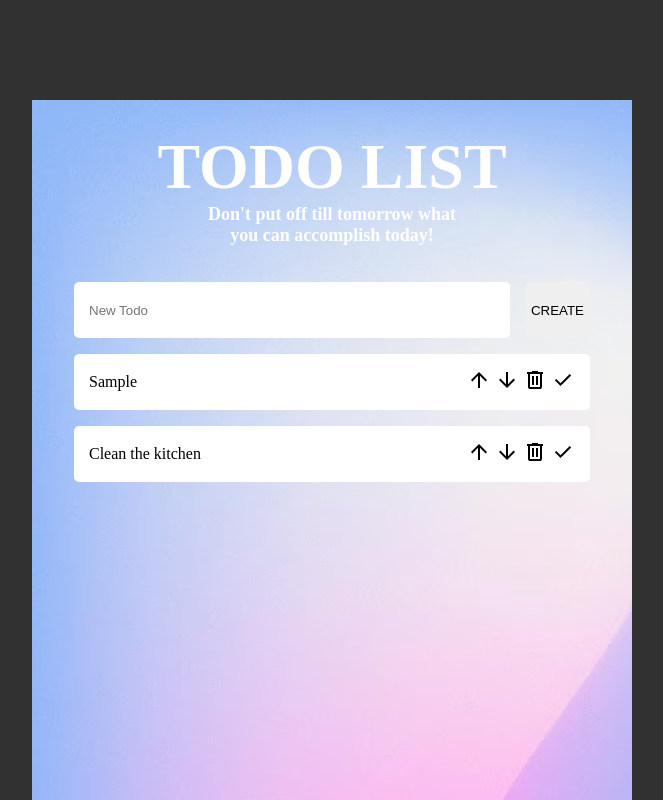
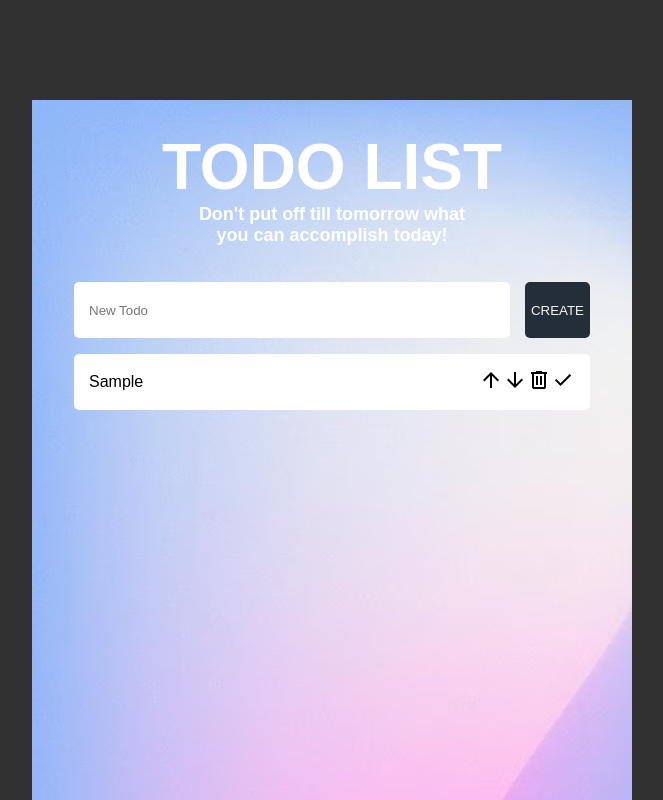
Before and after one commit to TechBoxNorth/uppgift-js-todo-list, a plain HTML site: page index.html in a window 1280 px wide. Both pictures are taken after typing "Sample" into the empty fields and a click on the button "CREATE". Shown: the top 800 px of the page, without its empty margins (308-971 px from the left). Drawn offline with Linux system fonts and the light colour scheme.

Commit message:
reworked how tasks are added, made tasks checkable

```diff
--- a/index.css
+++ b/index.css
@@ -1,6 +1,7 @@
 * {
     box-sizing: border-box;
     margin: 0;
+    font-family: 'Poppins', sans-serif;
 }
 
 body {
@@ -41,7 +42,7 @@ header h3 {
     width: 86%;
 }
 
-.task-text {
+.task-textbox {
     border: none;
     width: 100%;
     background-color: white;
@@ -58,6 +59,8 @@ button {
     border-radius: 5px;
     margin-right: 0;
     margin-left: auto;
+    background-color: rgb(35, 46, 56);
+    color: whitesmoke;
 }
 
 .task-list {
@@ -79,6 +82,14 @@ button {
     padding-left: 15px;
 }
 
+.check-task {
+    content: url(img/check.svg);
+}
+
+.check-task.checked {
+    content: url(img/check_green.svg);
+}
+
 .task p {
     margin-top: auto;
     margin-bottom: auto;
--- a/index.html
+++ b/index.html
@@ -14,19 +14,11 @@
     </header>
     <main>
         <div class="create-task">
-            <input type="text" name="task" class="task-text" placeholder="New Todo">
-            <button class="create-btn">CREATE</button>
+            <input type="text" name="task" class="task-textbox" placeholder="New Todo">
+            <button onclick="addTask()" class="create-btn">CREATE</button>
         </div>
         <ul class="task-list">
-            <li class="task">
-                <p>Clean the kitchen</p>
-                <div class="icons">
-                    <img src="img/arrow_up.svg" class="move-up" alt="up arrow">
-                    <img src="img/arrow_down.svg" class="move-down" alt="down arrow">
-                    <img src="img/delete.svg" class="delete-task" alt="trash bin">
-                    <img src="img/check.svg" class="check-task" alt="check mark">
-                </div>
-            </li>
+
         </ul>
 
     </main>
@@ -34,6 +26,6 @@
 
     </footer>
     </div>
-    <script type="module" src="index.js"></script>
+    <script src="index.js"></script>
 </body>
 </html>
--- a/index.js
+++ b/index.js
@@ -1,3 +1,27 @@
+const taskTextBox = document.querySelector('.task-textbox')
+const taskList = document.querySelector('.task-list');
+
+function addTask(){
+    if(taskTextBox.value !== ''){
+        let item = document.createElement('li');
+        item.classList.add('task');
+        item.innerHTML = `<p>${taskTextBox.value}</p><div class="icons"><img src="img/arrow_up.svg" class="move-up" alt="up arrow"><img src="img/arrow_down.svg" class="move-down" alt="down arrow"><img src="img/delete.svg" class="delete-task" alt="trash bin"><img src="img/check.svg" class="check-task" alt="check mark"></div>`;
+        taskList.appendChild(item);
+        taskTextBox.value = '';
+    } else {
+        alert('You must describe the task!');
+    }
+}
+
+taskList.addEventListener('click', (e) => {
+    if(e.target.classList.contains('check-task')){
+        console.log('check!');
+        e.target.classList.toggle('checked')
+    }
+});
+
+
+/*
 const taskList = document.querySelector('.task-list');
 const createBtn = document.querySelector('.create-btn');
 createBtn.addEventListener('click', () => {
@@ -13,3 +37,4 @@ createBtn.addEventListener('click', () => {
 </li>`);
     taskTxt.value = null;
 });
+*/
```
Also changed, not shown: task.html (+4 -0 lines), img/background.jpeg (deleted), img/check_green.svg (added), 1 other file.
